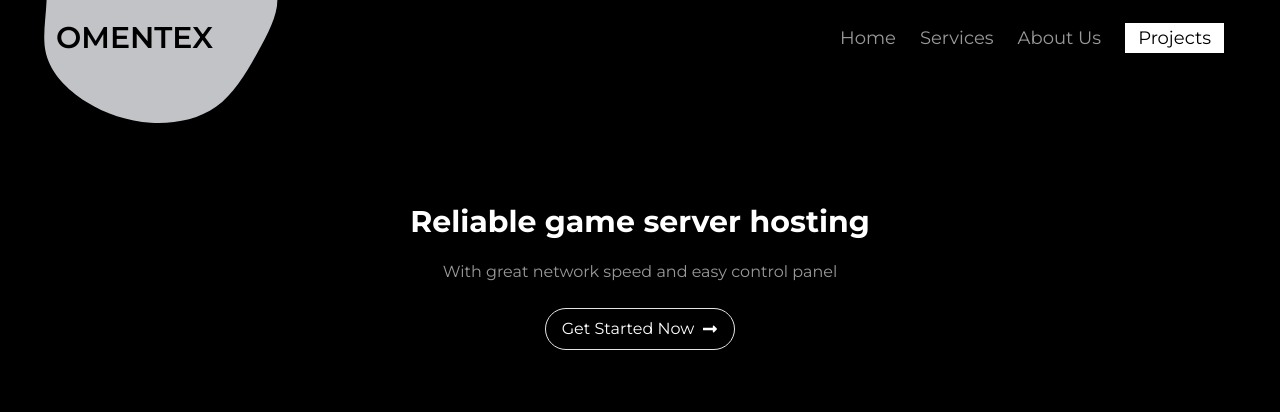
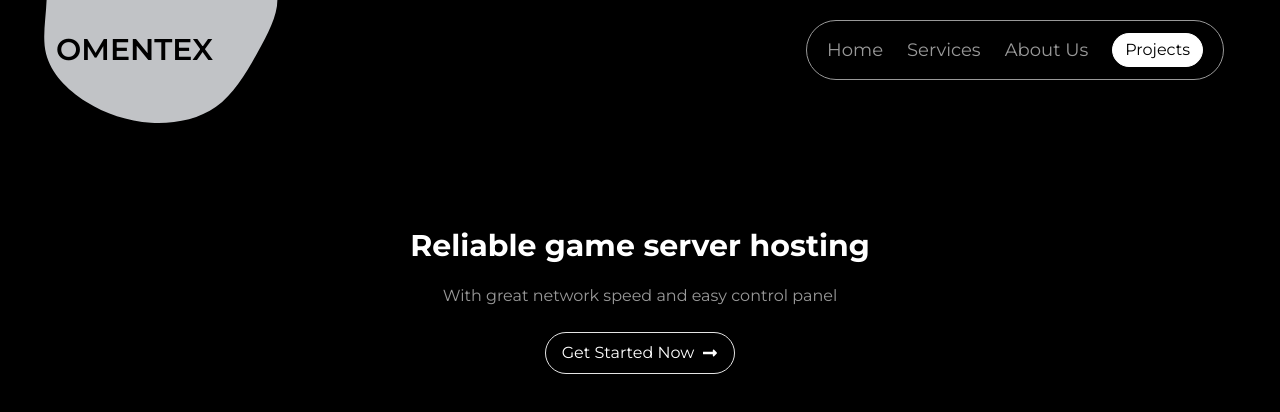
Before and after one commit to ashirmustafa/omentex, a Next.js app: page / in a window 1280 px wide. Shown: the top 412 px of the page. Built offline with nearby package versions, Linux system fonts and the light colour scheme.

Commit message:
navbar ui update

```diff
--- a/components/Navbar/NavLink.tsx
+++ b/components/Navbar/NavLink.tsx
@@ -12,7 +12,7 @@ const NavLink: React.FC<NavLinkProps> = ({ label, path, className }) => {
       <Link
         href={path}
         className={
-          `text-lg relative after:bg-white text-[#999999] after:absolute after:h-[2px] after:w-0 after:bottom-0 after:left-0 hover:after:w-full after:transition-all after:duration-300 cursor-pointer ${className}`
+          `text-lg relative after:bg-white text-[#999999] hover:text-white after:absolute after:h-[2px] after:w-0 after:bottom-0 after:left-0 hover:after:w-full after:transition-all after:duration-300 cursor-pointer ${className}`
         }
       >
         {label}
--- a/components/Navbar/Navbar.tsx
+++ b/components/Navbar/Navbar.tsx
@@ -5,22 +5,25 @@ import NavLink from "./NavLink";
 import { CiMenuKebab } from "react-icons/ci";
 import { RxCross1 } from "react-icons/rx";
 import Image from "next/image";
+import { useRouter } from "next/navigation";
 
 const Navbar = () => {
+  const router = useRouter();
   const [isSideBarOpened, setIsSideBarOpened] = useState<boolean>(false);
   return (
     <>
       <div className="flex justify-between items-center bg-transparent py-5 relative">
         <Logo />
-        <div className="md:flex hidden items-center md:gap-6">
+        <div className="md:flex hidden items-center md:gap-6 border border-[#999999] py-3 px-5 rounded-full">
           <NavLink path="/" label="Home" />
           <NavLink path="/services" label="Services" />
           <NavLink path="/about-us" label="About Us" />
-          <NavLink
-            path="/projects"
-            label="Projects"
-            className="border border-white px-3 bg-white text-black hover:after:w-0 after:h-0 hover:bg-black hover:text-white transition-all"
-          />
+          <button
+            className="border border-white px-3 py-1 bg-white text-black hover:bg-black hover:text-white transition-all rounded-full"
+            onClick={() => router.push("/projects")}
+          >
+            Projects
+          </button>
         </div>
         <div
           className="md:hidden block relative"
```
